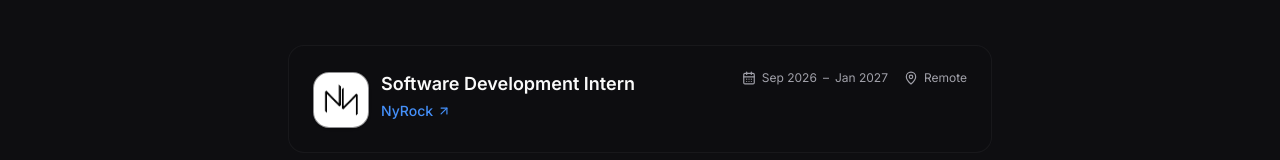
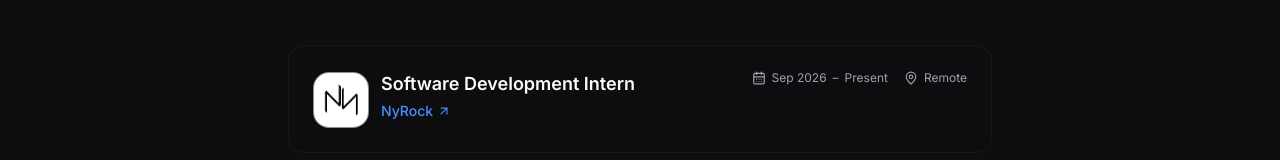
Before and after one commit to aviraltrip/portfolio, a React (Vite) app: page / in a window 1280 px wide. Shown: the part 544-704 px from the top of the page. Built offline with nearby package versions, Linux system fonts and the light colour scheme; the HTML template or start-up script is replaced by a standard one.

Commit message:
Update ExperienceSection to display 'Present' instead of end date

```diff
--- a/src/components/ExperienceSection.jsx
+++ b/src/components/ExperienceSection.jsx
@@ -36,7 +36,7 @@ export const ExperienceSection = () => (
               <CalendarDays size={14} aria-hidden="true" />
               <time dateTime="2026-09-22">Sep 2026</time>
               <span aria-hidden="true">–</span>
-              <time dateTime="2027-01-22">Jan 2027</time>
+              <span>Present</span>
             </span>
             <span className="inline-flex items-center gap-1.5">
               <MapPin size={14} aria-hidden="true" />
```
